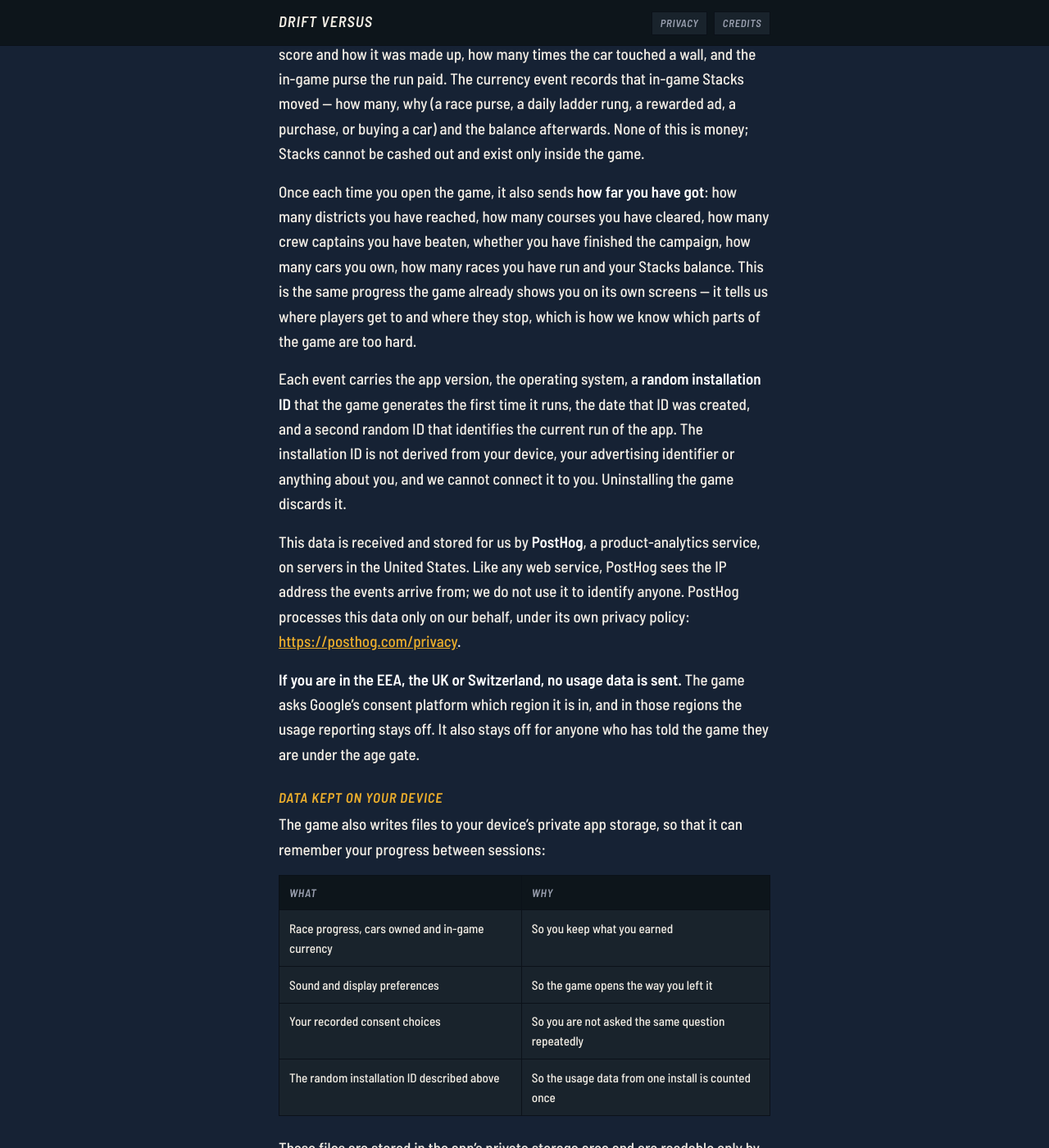
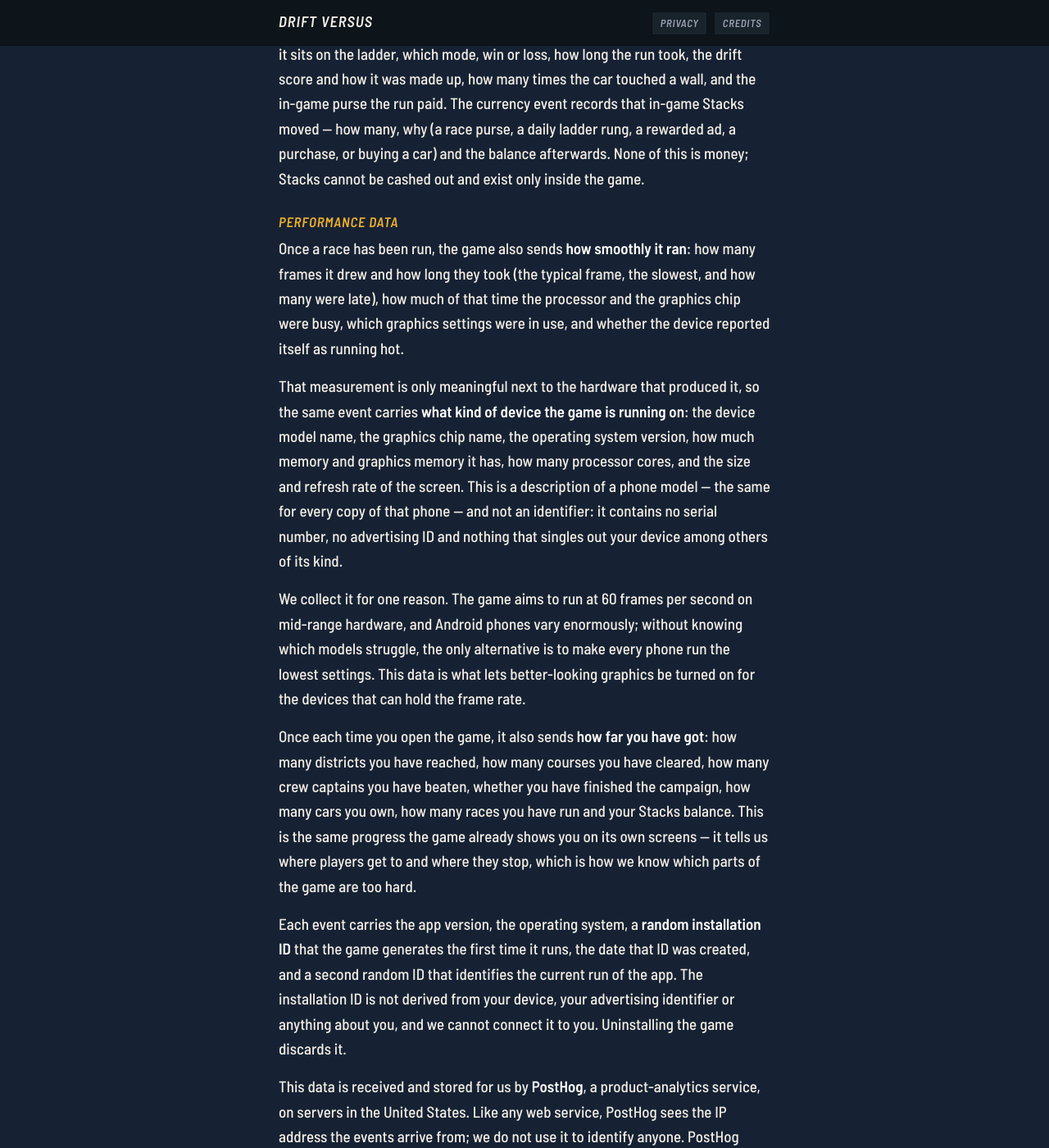
Before and after one commit to mhazki/drift-versus-privacy, a Jekyll site: the page built from driftversus/index.md, in a window 1280 px wide and 1400 px high, scrolled down 1262 px. Shown: the whole window at 82% size. Built offline with Jekyll 4.4.1, drawn with Linux system fonts in a browser that asks for light colours; our own code applies the rules of GitHub Pages for plain Markdown files; some of the changed text lies outside the part shown.

Commit message:
Section 1 says what the game measures about the phone
Mirrors PRIVACY_POLICY.md, which gained a Performance data subsection
when PaceCensus landed: one frame-time summary per race, plus the device
that produced it -- model, GPU, OS version, memory, cores, screen size
and refresh rate.

Everything else the sink has ever sent described the player's PLAY; this
describes their HARDWARE, which is why it got its own subsection with
its own stated purpose rather than a line in the usage-data paragraph.
It is still not an identifier: every value is a property of a phone
MODEL, identical across every copy of that phone, and the random
installation ID remains the only thing tying two events together.

The purpose is load-bearing and is stated on the page: the game targets
60 fps on mid-range hardware, Android devices vary enormously, and
without knowing which models struggle the only alternative is to make
every phone run the lowest settings.

The page must never be behind the binary. No build carrying PaceCensus
has been submitted to either store yet, and the two data-safety forms
(Play -> Diagnostics, App Store Connect -> Performance Data) still have
to move before one is.

Co-Authored-By: Claude Opus 5 (1M context) <noreply@anthropic.com>
Claude-Session: https://claude.ai/code/session_01KvvV8spTjmjZfGa5dKH6XJ

```diff
--- a/driftversus/index.md
+++ b/driftversus/index.md
@@ -21,8 +21,9 @@ This policy explains what happens to information when you play **Drift Versus**
 - Your progress is saved **only on your own device**, and may be included in
   your device's own cloud backup if you use one. We cannot see it either way.
 - The game sends us a **small amount of anonymous usage data** — which races
-  were played and how they went — under a random ID that is not linked to you.
-  In the EEA, the UK and Switzerland it sends none.
+  were played, how they went, and how smoothly the game ran on your device —
+  under a random ID that is not linked to you. In the EEA, the UK and
+  Switzerland it sends none.
 - The game shows ads supplied by **Google AdMob**. Google receives information
   from your device in order to serve those ads.
 - If you are in the European Economic Area, the United Kingdom or Switzerland,
@@ -52,6 +53,29 @@ the in-game purse the run paid. The currency event records that in-game Stacks
 moved — how many, why (a race purse, a daily ladder rung, a rewarded ad, a
 purchase, or buying a car) and the balance afterwards. None of this is money;
 Stacks cannot be cashed out and exist only inside the game.
+
+### Performance data
+
+Once a race has been run, the game also sends **how smoothly it ran**: how many
+frames it drew and how long they took (the typical frame, the slowest, and how
+many were late), how much of that time the processor and the graphics chip were
+busy, which graphics settings were in use, and whether the device reported
+itself as running hot.
+
+That measurement is only meaningful next to the hardware that produced it, so
+the same event carries **what kind of device the game is running on**: the
+device model name, the graphics chip name, the operating system version, how
+much memory and graphics memory it has, how many processor cores, and the size
+and refresh rate of the screen. This is a description of a phone model — the
+same for every copy of that phone — and not an identifier: it contains no
+serial number, no advertising ID and nothing that singles out your device among
+others of its kind.
+
+We collect it for one reason. The game aims to run at 60 frames per second on
+mid-range hardware, and Android phones vary enormously; without knowing which
+models struggle, the only alternative is to make every phone run the lowest
+settings. This data is what lets better-looking graphics be turned on for the
+devices that can hold the frame rate.
 
 Once each time you open the game, it also sends **how far you have got**: how
 many districts you have reached, how many courses you have cleared, how many
```
